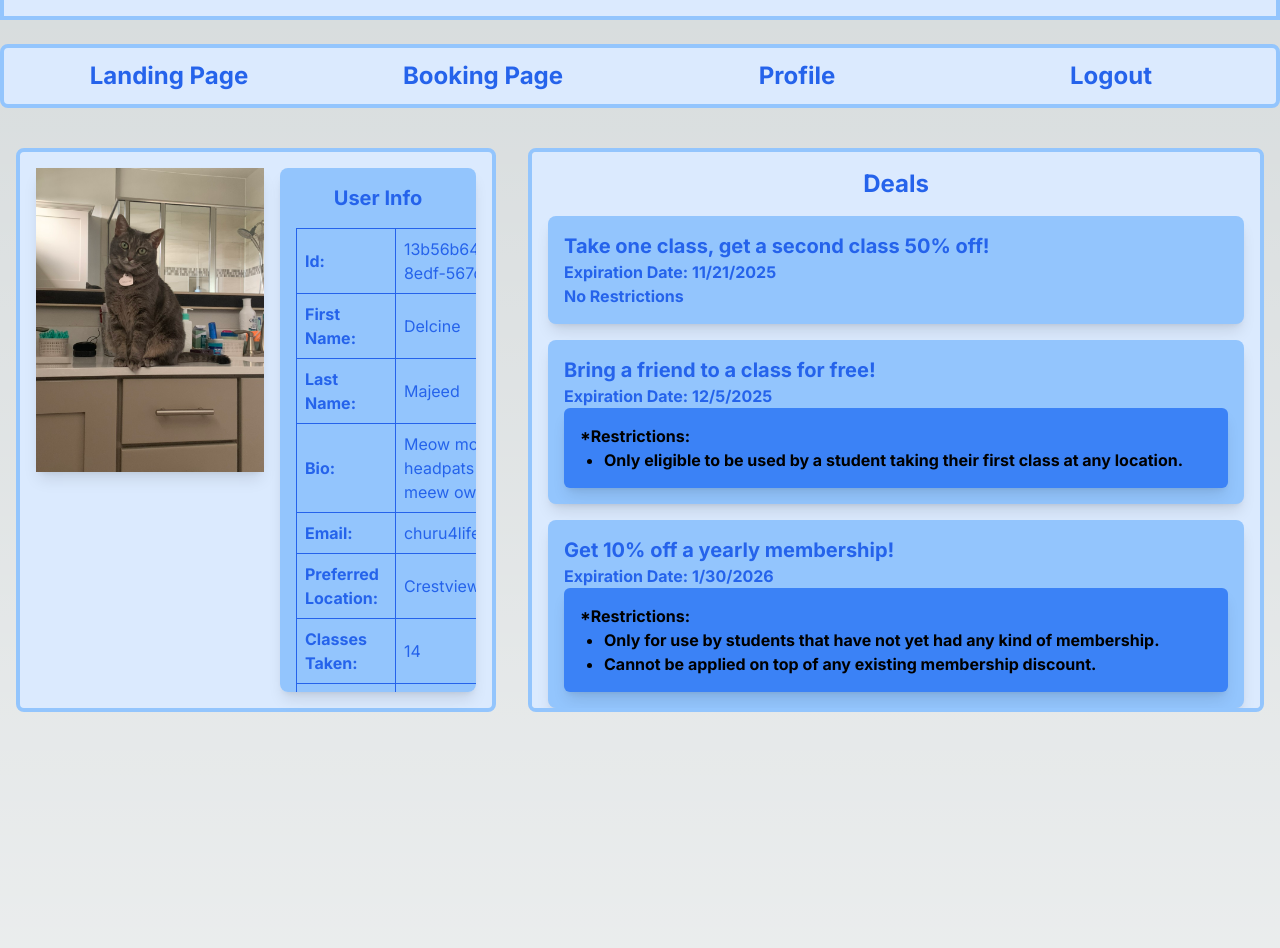
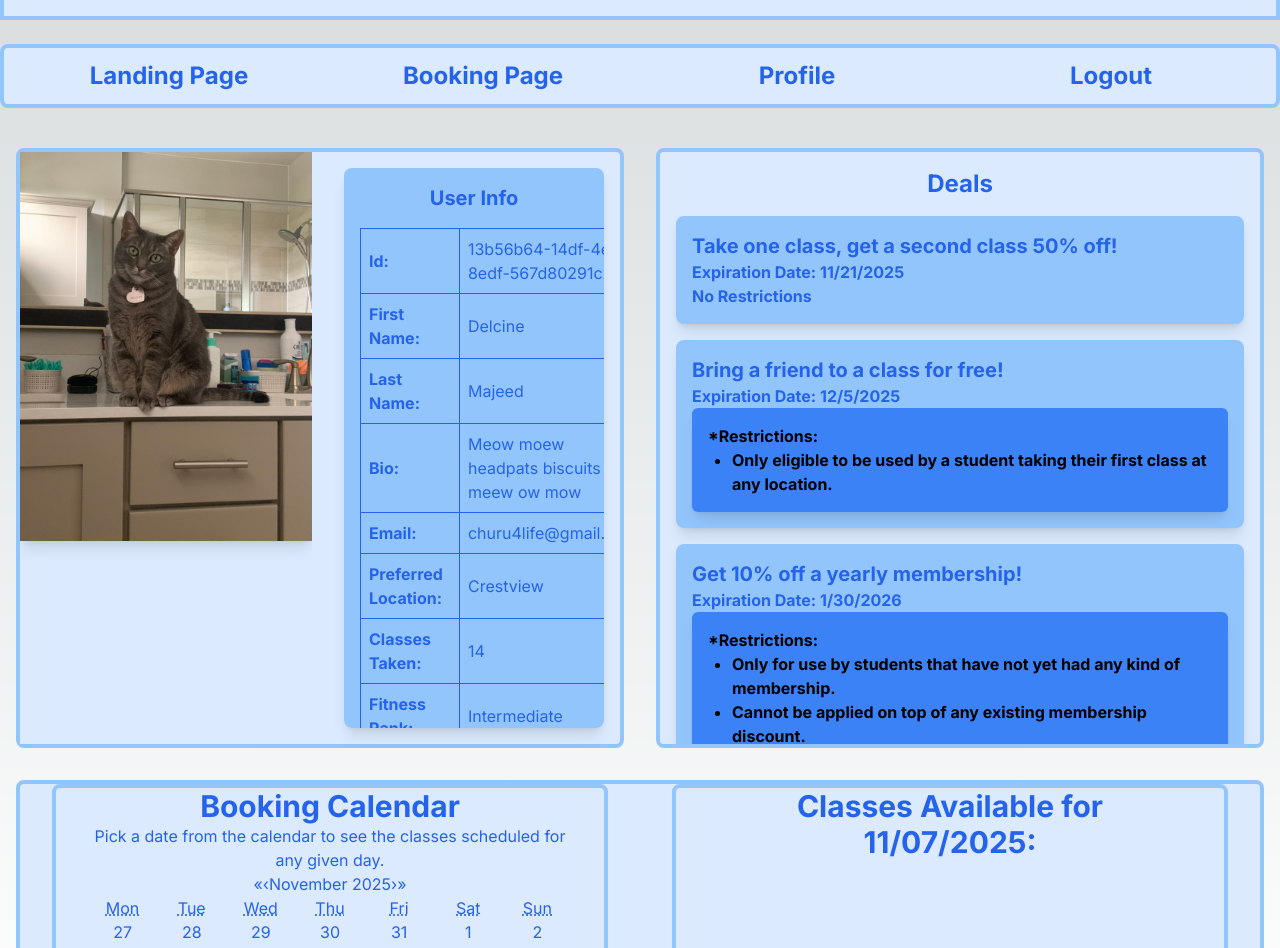
Before and after one commit to Robchike9290/YogaBookingPlatform, a Next.js app: page /profile in a window 1280 px wide. Shown: the part 100-1048 px from the top of the page. Built offline with nearby package versions, Linux system fonts and the light colour scheme.

Commit message:
Add in divs to simplify and correct formatting for booking page

```diff
--- a/src/app/profile/_components/BookingCalendar.tsx
+++ b/src/app/profile/_components/BookingCalendar.tsx
@@ -25,7 +25,7 @@ export default function BookingCalendar() {
 
   return (
     // TODO: Get rid of giant gap above this element.
-    <div className="col-span-5 col-start-1 row-span-1 row-start-2 m-4 rounded-lg border-4 border-blue-300 bg-blue-100 text-blue-600">
+    <div className="m-4 grid grid-cols-6 rounded-lg border-4 border-blue-300 bg-blue-100 text-blue-600">
       <MonthlyClassCalendar title={"Booking Calendar"} />
       {/* TODO: Make this actually populate classe on calendar click */}
       <DailyClassCalendar
--- a/src/app/profile/_components/Deals.tsx
+++ b/src/app/profile/_components/Deals.tsx
@@ -62,7 +62,7 @@ const dummyDeals: Deal[] = [
 
 export default function Deals() {
   return (
-    <div className="col-span-3 col-start-3 row-span-1 row-start-1 m-4 h-3/5 overflow-scroll rounded-lg border-4 border-blue-300 bg-blue-100 text-blue-600">
+    <div className="m-4 h-[600px] overflow-scroll rounded-lg border-4 border-blue-300 bg-blue-100 text-blue-600">
       <h1 className="pt-4 text-center text-2xl font-bold">Deals</h1>
       <div>
         {dummyDeals.map((deal) => {
--- a/src/app/profile/_components/ProfileMetadata.tsx
+++ b/src/app/profile/_components/ProfileMetadata.tsx
@@ -48,13 +48,13 @@ export default function ProfileMetadata() {
   const targetObject = dummyData[0];
 
   return (
-    <div className="align-center col-span-2 col-start-1 row-span-1 row-start-1 m-4 grid h-3/5 grid-cols-2 gap-4 rounded-lg border-4 border-blue-300 bg-blue-100">
-      <img
-        className="col-span-1 col-start-1 m-4 bg-blue-100 shadow-lg"
-        src={"/DelcineMajeed.jpg"}
-      />
-      <div className="col-span-1 col-start-2 m-4 overflow-scroll rounded-lg bg-blue-300 p-4 text-blue-600 shadow-lg">
+    <div className="align-center m-4 grid h-[600px] grid-cols-2 gap-4 rounded-lg border-4 border-blue-300 bg-blue-100">
+      <div className="col-start-1 overflow-hidden bg-blue-100">
+        <img className="overflow-hidden shadow-lg" src={"/DelcineMajeed.jpg"} />
+      </div>
+      <div className="col-start-2 m-4 overflow-scroll rounded-lg bg-blue-300 p-4 text-blue-600 shadow-lg">
         <h1 className="pb-4 text-center text-xl font-bold">User Info</h1>
+        {/* TODO: Update table to have scrollable text on overflow of each row */}
         <table className="table-auto border-collapse overflow-x-scroll">
           {Object.keys(targetObject).map((key) => {
             return (
--- a/src/app/profile/page.tsx
+++ b/src/app/profile/page.tsx
@@ -5,11 +5,21 @@ import BookingCalendar from "./_components/BookingCalendar";
 
 export default function Profile() {
   return (
-    <div className="grid grid-cols-5 grid-rows-2 text-blue-600">
-      <ProfileMetadata />
-      <Deals />
-      {/* TODO: Pass the name of the user and studio to the booking calendar as a prop or via context */}
-      <BookingCalendar />
-    </div>
+    <>
+      <div className="flex w-full text-blue-600">
+        <div className="flex-1">
+          <ProfileMetadata />
+        </div>
+        <div className="flex-1">
+          <Deals />
+        </div>
+      </div>
+      <div className="flex w-full">
+        {/* TODO: Pass the name of the user and studio to the booking calendar as a prop or via context */}
+        <div className="flex-1">
+          <BookingCalendar />
+        </div>
+      </div>
+    </>
   );
 }
```
